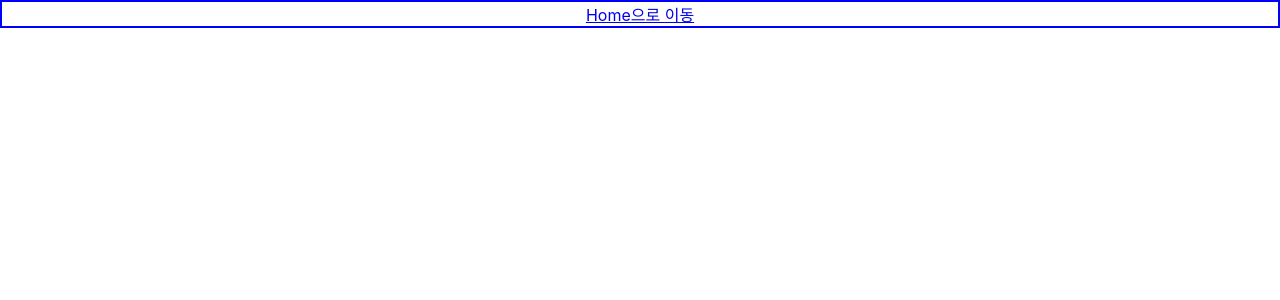
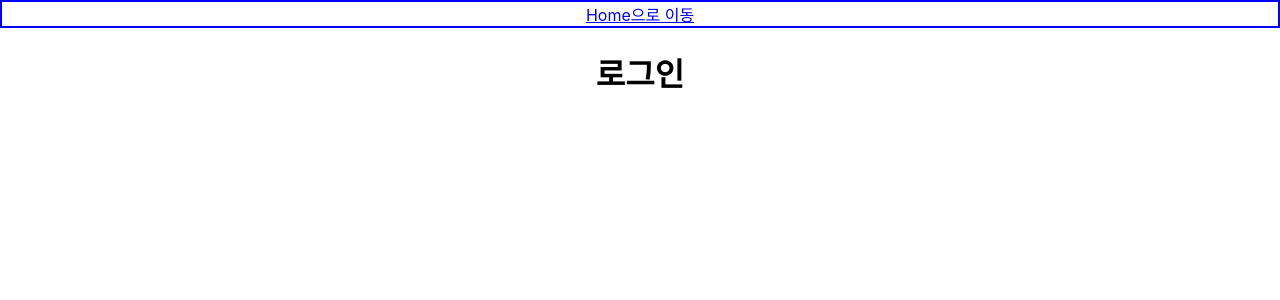
Before and after one commit to kimkyoungbin667/cyciReact, a React (Create React App) app: page /llogin in a window 1280 px wide. Before the commit this address had no page. Shown: the top 300 px of the page. Built offline with nearby package versions, Linux system fonts and the light colour scheme; the HTML template or start-up script is replaced by a standard one.

Commit message:
Feat: 로그인 세팅

```diff
--- a/src/App.js
+++ b/src/App.js
@@ -12,6 +12,7 @@ import Ref from './comp/inp/Ref01'
 import Join from './comp/inp/Join'
 import Login from './comp/inp/login'
 import LoginResult from './comp/inp/successLogin'
+import Llogin from './comp/inp/llogin'
 
 function App() {
   return (
@@ -33,6 +34,7 @@ function App() {
           <Route path={"/join"} element={<Join />} />
           <Route path={"/login"} element={<Login />} />
           <Route path={"/loginResult"} element={<LoginResult />} />
+          <Route path={"/llogin"} element={<Llogin />} />
         </Routes>
       </BrowserRouter>
     </div>
@@ -71,6 +73,8 @@ function Home() {
       <Link to="/join">join 사용하기</Link>
       <br />
       <Link to="/login">로그인 하러가기</Link>
+      <br />
+      <Link to="/llogin">강사님의 로그인 하러가기</Link>
     </div>
   )
 }
--- /dev/null
+++ b/src/comp/inp/llogin.js
@@ -0,0 +1,7 @@
+export default function Study() {
+    return (
+        <div>
+            <h1>로그인</h1>
+        </div>
+    )
+}
```
